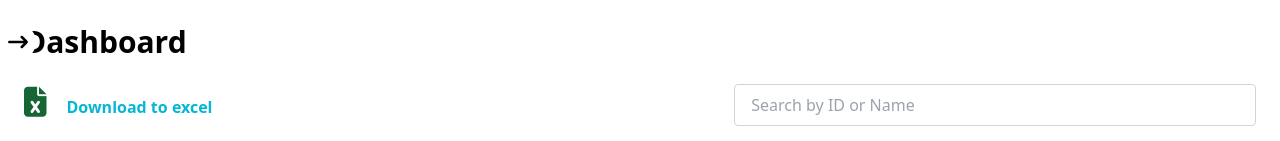
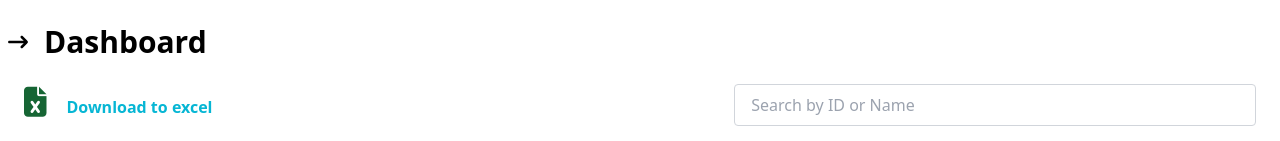
Before and after one commit to pranay03bhoir/React-dashboard, a React (Vite) app: page / in a window 1280 px wide. Shown: the top 141 px of the page. Built offline with nearby package versions, Linux system fonts and the light colour scheme.

Commit message:
Updated dashboard

```diff
--- a/src/Components/Dashboard.jsx
+++ b/src/Components/Dashboard.jsx
@@ -44,7 +44,7 @@ const Dashboard = () => {
 
   return (
     <div className="p-6 w-auto">
-      <h1 className="text-3xl font-bold mb-6">Dashboard</h1>
+      <h1 className="text-3xl font-bold mb-6 ml-5">Dashboard</h1>
       <div className="grid justify-start float-start">
         <TableDataDownload filteredData={filteredData} />
       </div>
```
